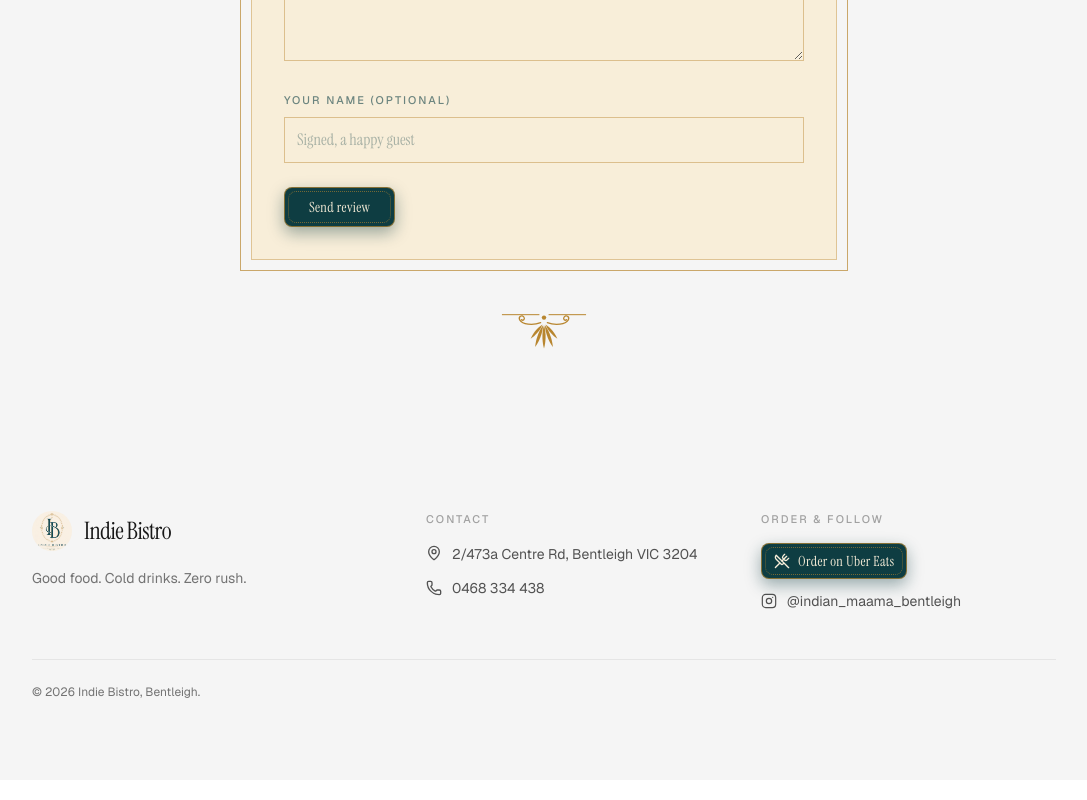
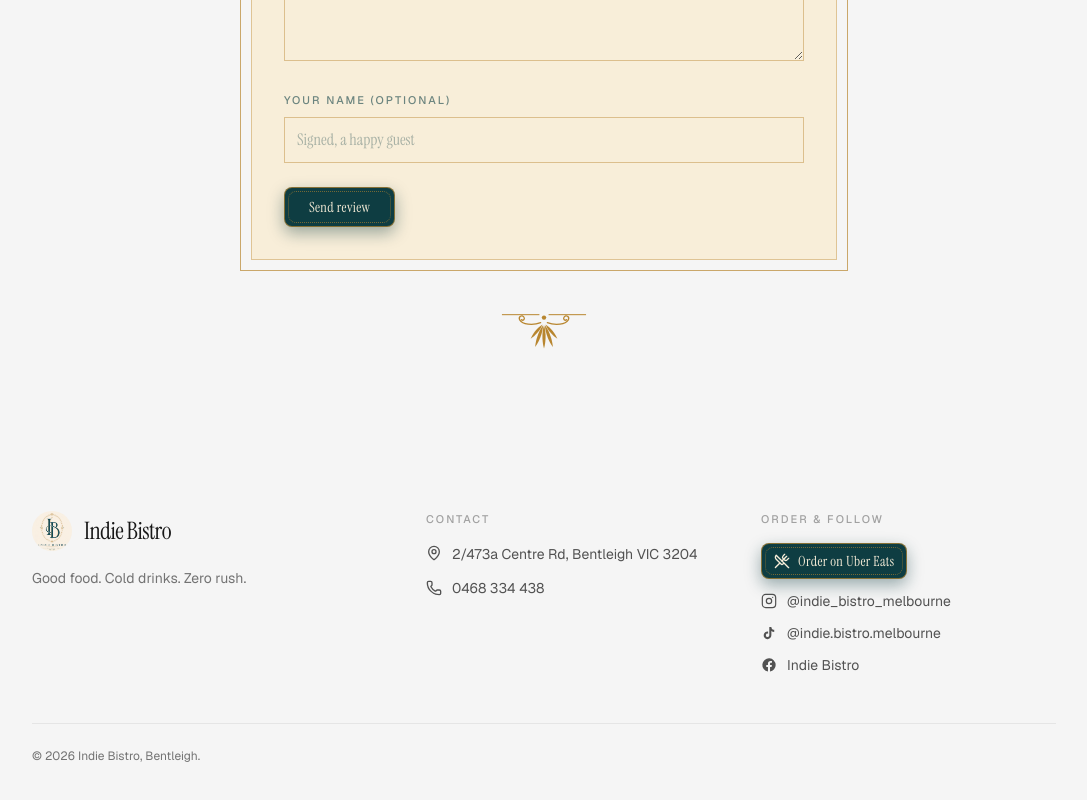
Before and after one commit to sammamama/indie-bistro, a Next.js app: page / in a window 1280 px wide. Shown: the part 4233-5033 px from the top of the page, without its empty margins (96-1183 px from the left). Built offline with nearby package versions, Linux system fonts and the light colour scheme; no server answers.

Commit message:
added socials

```diff
--- a/components/scene/footer.tsx
+++ b/components/scene/footer.tsx
@@ -6,7 +6,7 @@ import logo from "@/public/logo.webp";
 import { site } from "@/lib/site";
 import { buttonVariants } from "@/components/ui/button";
 
-const { address, phone, maps, uberEats, instagram } = site;
+const { address, phone, maps, uberEats, instagram, tiktok, facebook } = site;
 
 function InstagramGlyph() {
   return (
@@ -23,6 +23,32 @@ function InstagramGlyph() {
       <rect x="2" y="2" width="20" height="20" rx="5" />
       <circle cx="12" cy="12" r="4" />
       <circle cx="17.5" cy="6.5" r="1" fill="currentColor" stroke="none" />
+    </svg>
+  );
+}
+
+function TikTokGlyph() {
+  return (
+    <svg
+      viewBox="0 0 24 24"
+      fill="currentColor"
+      aria-hidden
+      className="size-4 shrink-0"
+    >
+      <path d="M16.6 5.82A4.28 4.28 0 0 1 15.54 3h-3.09v12.4a2.59 2.59 0 1 1-1.79-2.46V9.79a5.77 5.77 0 1 0 4.88 5.71V9.01a7.35 7.35 0 0 0 4.29 1.37V7.29a4.29 4.29 0 0 1-3.23-1.47Z" />
+    </svg>
+  );
+}
+
+function FacebookGlyph() {
+  return (
+    <svg
+      viewBox="0 0 24 24"
+      fill="currentColor"
+      aria-hidden
+      className="size-4 shrink-0"
+    >
+      <path d="M22 12a10 10 0 1 0-11.56 9.88v-6.99H7.9V12h2.54V9.8c0-2.5 1.49-3.89 3.77-3.89 1.09 0 2.24.2 2.24.2v2.46h-1.26c-1.24 0-1.63.77-1.63 1.56V12h2.78l-.45 2.89h-2.33v6.99A10 10 0 0 0 22 12Z" />
     </svg>
   );
 }
@@ -98,7 +124,25 @@ export function Footer() {
               className="mt-3 flex items-center gap-2.5 text-sm text-neutral-600 transition-colors hover:text-neutral-900"
             >
               <InstagramGlyph />
-              @indian_maama_bentleigh
+              @indie_bistro_melbourne
+            </Link>
+            <Link
+              href={tiktok}
+              target="_blank"
+              rel="noreferrer"
+              className="mt-3 flex items-center gap-2.5 text-sm text-neutral-600 transition-colors hover:text-neutral-900"
+            >
+              <TikTokGlyph />
+              @indie.bistro.melbourne
+            </Link>
+            <Link
+              href={facebook}
+              target="_blank"
+              rel="noreferrer"
+              className="mt-3 flex items-center gap-2.5 text-sm text-neutral-600 transition-colors hover:text-neutral-900"
+            >
+              <FacebookGlyph />
+              Indie Bistro
             </Link>
           </div>
         </div>
--- a/lib/site.ts
+++ b/lib/site.ts
@@ -6,5 +6,7 @@ export const site = {
   maps: "https://www.google.com/maps/search/?api=1&query=2%2F473a+Centre+Rd+Bentleigh+VIC+3204",
   uberEats:
     "https://www.ubereats.com/au/store/indian-maama/R053ROnxTyOYi_zOjIAXLA?srsltid=AfmBOoo926T6wbq5lKGyvv566rq7UehkkllRn601BkkiQGZrBzUpAoYp",
-  instagram: "https://www.instagram.com/indian_maama_bentleigh/",
+  instagram: "https://www.instagram.com/indie_bistro_melbourne/",
+  tiktok: "https://www.tiktok.com/@indie.bistro.melbourne",
+  facebook: "https://www.facebook.com/profile.php?id=61593874227288",
 };
```
